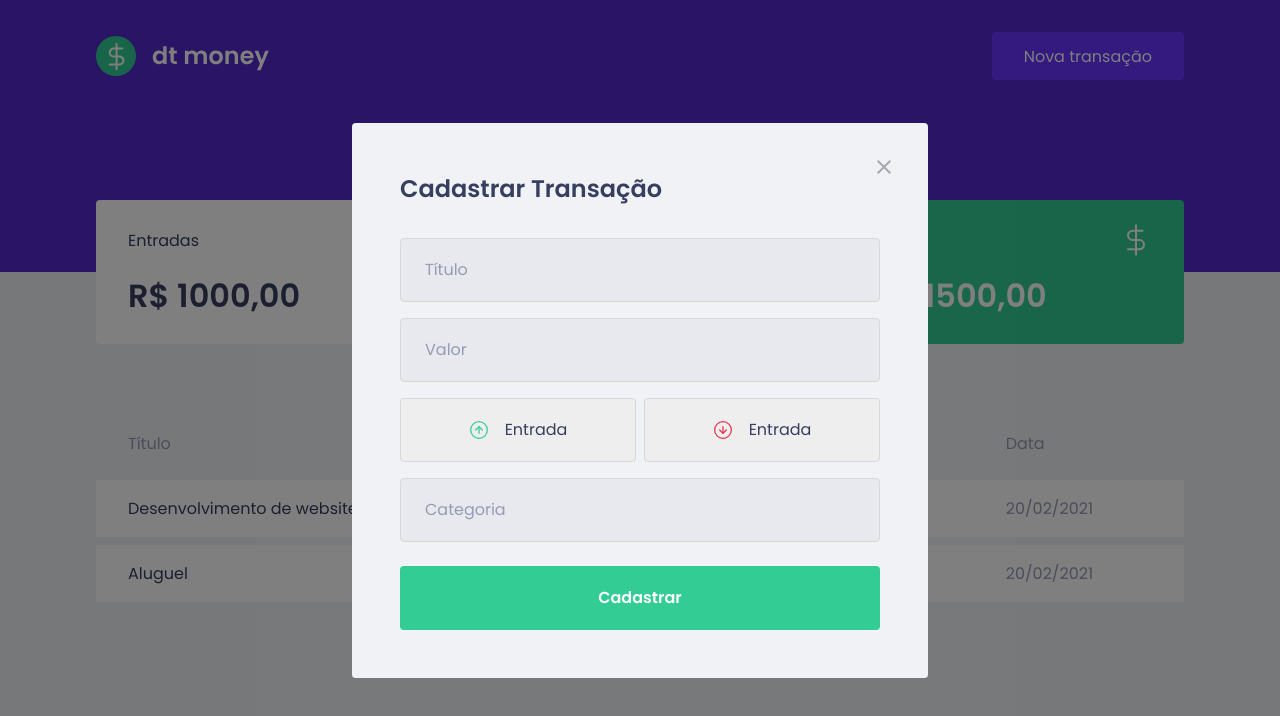
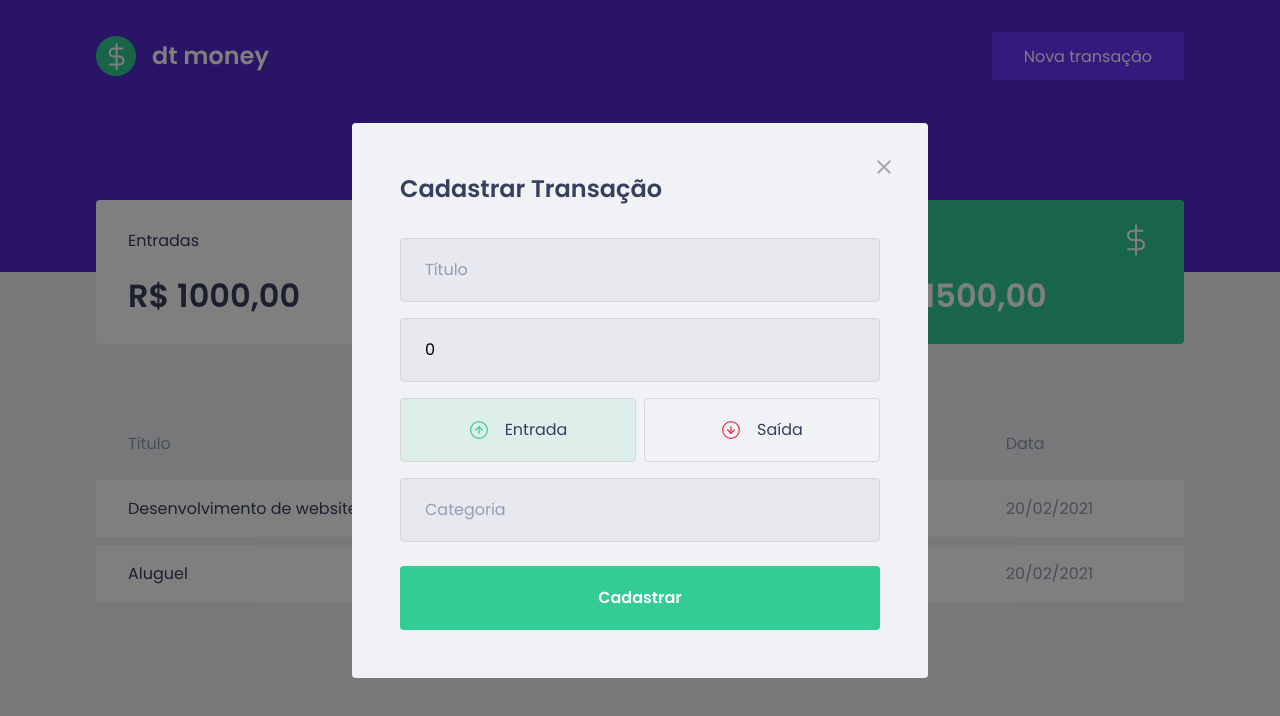
Before and after one commit to ribeirolaura/ignite-bootcamp, a React (Create React App) app in the folder dt-monet/: page / in a window 1280 px wide. Both pictures are taken after a click on the button "Nova transação". Shown: the top 716 px of the page. Built offline with nearby package versions, Linux system fonts and the light colour scheme; no server answers; what miragejs would draw is missing.

Commit message:
feat: save form data

```diff
--- a/dt-monet/src/components/NewTransactionModal/index.tsx
+++ b/dt-monet/src/components/NewTransactionModal/index.tsx
@@ -1,4 +1,5 @@
-import {useState } from 'react';
+import { FormEvent, useState } from "react";
+
 import Modal from "react-modal";
 import { Container, TransactionTypeContainer, RadioBox } from "./styles";
 import closeImg from "../../assets/close.svg";
@@ -14,7 +15,20 @@ export function NewTransactionModal({
   isOpen,
   onRequestClose,
 }: NewTransactionModalProps) {
+
   const [type, setType] = useState("deposit");
+  const [title, setTitle] = useState('');
+  const [value, setValue] = useState(0);
+  const [category, setCategory] = useState('');
+
+
+  function handleCreateNewTransaction (event: FormEvent) {
+    event.preventDefault();
+    console.log({type, title, value, category});
+  }
+
+
+
   return (
     <Modal
       isOpen={isOpen}
@@ -30,10 +44,19 @@ export function NewTransactionModal({
         <img src={closeImg} alt="Fechar Modal" />
       </button>
 
-      <Container>
+      <Container onSubmit={handleCreateNewTransaction}>
         <h2>Cadastrar Transação</h2>
-        <input placeholder="Título" />
-        <input placeholder="Valor" type="number" />
+        <input
+          placeholder="Título"
+          value={title}
+          onChange={(ev)=> setTitle(ev.target.value)}
+        />
+        <input
+          placeholder="Valor"
+          type="number"
+          value={value}
+          onChange={(ev)=> setValue(Number(ev.target.value))}
+        />
 
         <TransactionTypeContainer>
           <RadioBox
@@ -41,8 +64,9 @@ export function NewTransactionModal({
             onClick={() => {
               setType("deposit");
             }}
-            isActive={type === 'deposit'}
-            >
+            isActive={type === "deposit"}
+            activeColor="green"
+          >
             <img src={incomeImg} alt="Entrada" />
             <span>Entrada</span>
           </RadioBox>
@@ -52,14 +76,19 @@ export function NewTransactionModal({
             onClick={() => {
               setType("withdraw");
             }}
-            isActive={type === 'deposit'}
+            isActive={type === "withdraw"}
+            activeColor="red"
           >
             <img src={outcomeImg} alt="Saída" />
-            <span>Entrada</span>
+            <span>Saída</span>
           </RadioBox>
         </TransactionTypeContainer>
 
-        <input placeholder="Categoria" />
+        <input
+          placeholder="Categoria"
+          value={category}
+          onChange={(ev)=> setCategory(ev.target.value)}
+        />
         <button type="submit">Cadastrar</button>
       </Container>
     </Modal>
--- a/dt-monet/src/components/NewTransactionModal/styles.ts
+++ b/dt-monet/src/components/NewTransactionModal/styles.ts
@@ -1,5 +1,5 @@
 import styled from "styled-components";
-import { darken } from "polished";
+import { darken, transparentize } from "polished";
 
 export const Container = styled.form`
   h2 {
@@ -57,6 +57,12 @@ export const TransactionTypeContainer = styled.div`
 
 interface RadioBoxProps{
   isActive: boolean;
+  activeColor: 'green' | 'red';
+}
+
+const colors = {
+  green: '#33cc95',
+  red: '#E52E4D'
 }
 
 export const RadioBox = styled.button<RadioBoxProps>`
@@ -64,7 +70,7 @@ export const RadioBox = styled.button<RadioBoxProps>`
     border: 1px solid #d7d7d7;
     border-radius: 0.25rem;
 
-    background: ${(props) => props.isActive ? '#eee' :  'transparent'};
+    background: ${(props) => props.isActive ? transparentize(0.9, colors[props.activeColor]) :  'transparent'};
 
     display: flex;
     align-items: center;
```
Also changed, not shown: 2 other files (tests, documents, lock files or other folders).
